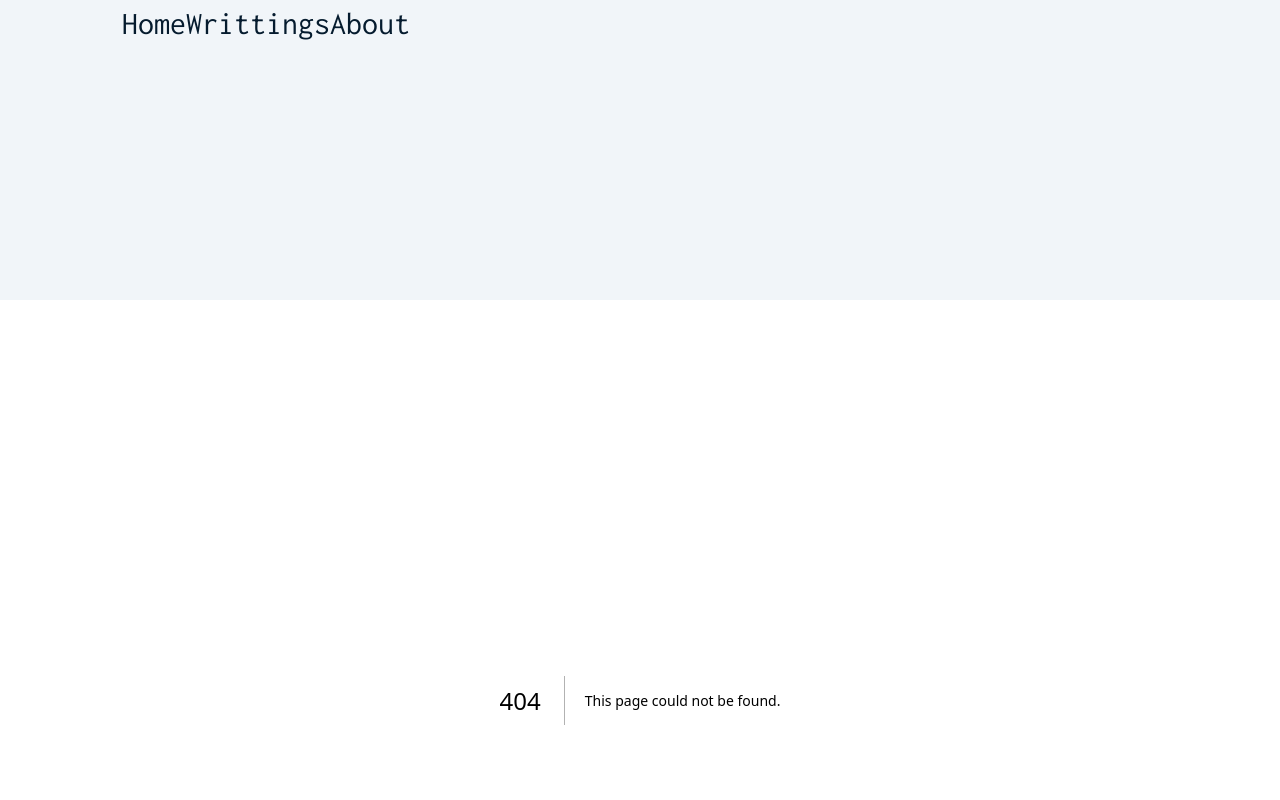
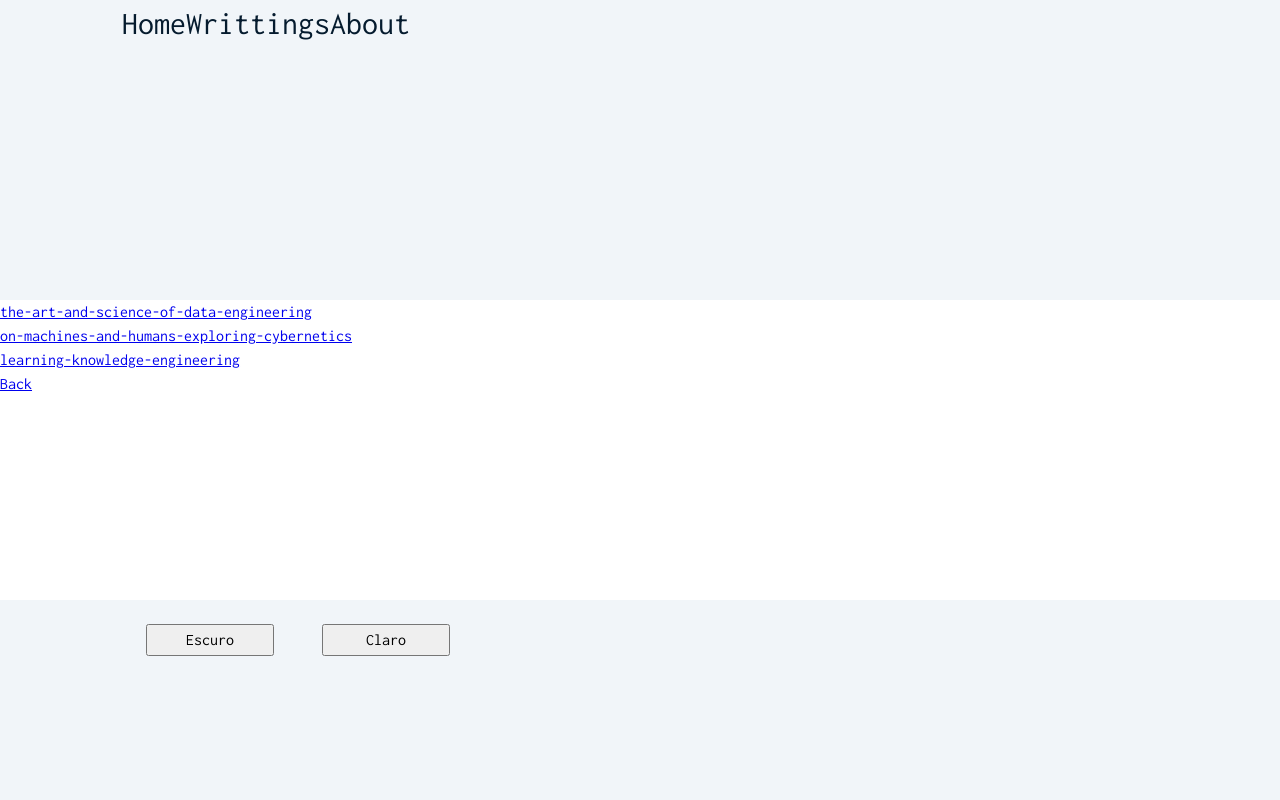
Before and after one commit to LeonAndrade/leonmatheus.com, a Next.js app: page /writtings in a window 1280 px wide. Before the commit this address had no page. Shown: the top 800 px of the page. Built offline with nearby package versions, Linux system fonts and the light colour scheme.

Commit message:
Setting up writtings route and pages

```diff
--- /dev/null
+++ b/src/app/writtings/layout.tsx
@@ -0,0 +1,9 @@
+import React from "react";
+
+export default function BlogLayout({ children }: { children: React.ReactNode }) {
+  return (
+    <div>
+      {children}
+    </div>
+  );
+}
--- /dev/null
+++ b/src/app/writtings/page.tsx
@@ -0,0 +1,24 @@
+import Link from "next/link";
+import { getBlogPostList } from "@/helpers/file-handlers"
+
+async function Blog() {
+
+  const blogPosts = await getBlogPostList();
+
+  return (
+    <main>
+      {
+        blogPosts.map((post) => {
+          return (
+            <Link href={`/writtings/${post.slug}`} key={post.slug}>
+              <div key={post.slug}>{post.slug}</div>
+            </Link>
+          )
+        })
+      }
+      < Link href={"/writtings/"}>Back</Link>
+    </main >
+  );
+}
+
+export default Blog
```
Also changed, not shown: src/app/writtings/[slug]/layout.tsx (added, +9 -0 lines), src/app/writtings/[slug]/page.tsx (added, +29 -0 lines).
